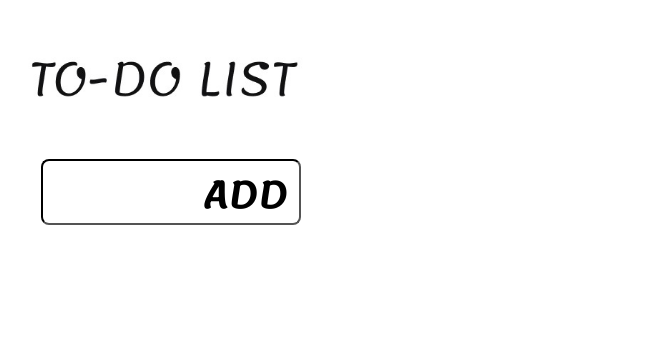
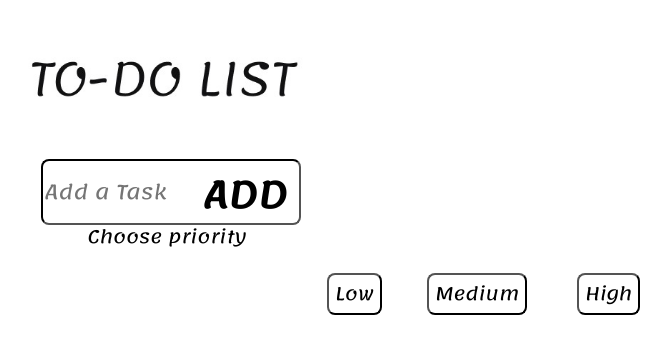
Before and after one commit to birukshegute/ALX_maze_project, a plain HTML site: page index.html in a window 1280 px wide. Shown: the whole page, without its empty margins (473-1144 px from the left). Drawn offline with Linux system fonts and the light colour scheme.

Commit message:
progress on the looks

```diff
--- a/index.html
+++ b/index.html
@@ -12,9 +12,16 @@
         <img src="images/icon.jpg">
         <br>
         <div class = "wrapper">
-        <input type="text" id="Box" name="Box">
+        <input type="text" id="Box" name="Box" placeholder="Add a Task">
         <button type="submit" id="Add"><b>ADD</b></button>
         </div>
     </div>
+    <br>
+  <div class="priority ">
+    <p>Choose priority</p>
+    <button type="submit" id="low">Low</button>
+    <button type="submit" id="medium">Medium</button>
+    <button type="submit" id="high">High</button>
+  </div>
 </body>
 </html>
--- a/styles/main.css
+++ b/styles/main.css
@@ -26,12 +26,56 @@ img {
     font-size: 20px;
     font-family: Lemonada;
 }
-.wrapper #Add {
+#Add {
     position: absolute;
     border-width: 0px;
     font-size: 36px;
     font-family: Lemonada;
-    background: rgba(0, 0, 0, 0);
+    background-color: rgba(0,0,0, 0.5);
     height: 80%;
     right: 0;
 }
+#Add:hover {
+    background-color: rgba(0,0,0, 0.2);
+    color: rgba(0,0,0, 0.5);
+}
+.priority p{
+    font-family: Lemonada;
+    font-size: 18px;
+}
+#low {
+    position: absolute;
+    border-width: 2px;
+    border-radius: 8px;
+    font-size: 18px;
+    font-family: Lemonada;
+    background-color: rgba(0,0,0, 0);
+    left: 800px;
+}
+#low:hover {
+    background-color: rgba(0,0,0, 0.2);
+}
+#medium {
+    position: absolute;
+    border-width: 2px;
+    border-radius: 8px;
+    font-size: 18px;
+    font-family: Lemonada;
+    background-color: rgba(0,0,0, 0);
+    left: 900px;
+}
+#medium:hover {
+    background-color: rgba(0,0,0, 0.2);
+}
+#high {
+    position: absolute;
+    border-width: 2px;
+    border-radius: 8px;
+    font-size: 18px;
+    font-family: Lemonada;
+    background-color: rgba(0,0,0, 0);
+    left: 1050px;
+}
+#high:hover {
+    background-color: rgba(0,0,0, 0.2);
+}
```
